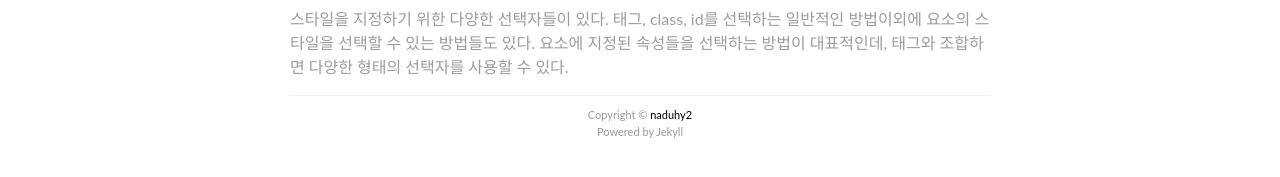
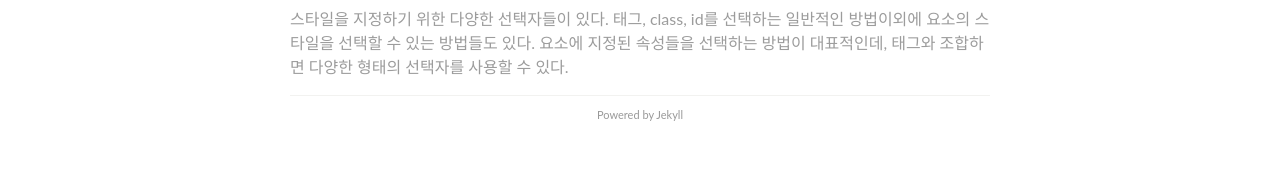
Before and after one commit to naduhy2/blog, a Jekyll site: the page built from index.md, in a window 1280 px wide. Shown: the part 708-885 px from the top of the page. Built offline with Jekyll 4.4.1, drawn with Linux system fonts in a browser that asks for light colours.

Commit message:
Modified config

```diff
--- a/_config.yml
+++ b/_config.yml
@@ -18,14 +18,15 @@ email: darren.nam@gmail.com
 description: >- # this means to ignore newlines until "baseurl:"
   This is my playground. And This is some extra description.
 baseurl: "" # the subpath of your site, e.g. /blog
-url: "" # the base hostname & protocol for your site, e.g. http://example.com
+url: "naduhy2.github.io" # the base hostname & protocol for your site, e.g. http://example.com
+timezone: Asia/Seoul
 github_username:  naduhy2
 google_analytics: UA-129096911-1
 
 # Build settings
 permalink: /:year/:month/:title:output_ext
 markdown: kramdown
-highlighter: pygments
+highlighter: rouge
 plugins:
   - jekyll-feed
 
--- a/_includes/footer.html
+++ b/_includes/footer.html
@@ -1,6 +1,5 @@
 <footer>
     <p>
-        Copyright &copy; <a href="{{site.github_username}}">naduhy2</a><br>
         <span>Powered by Jekyll</span>
     </p>
 </footer>
```
